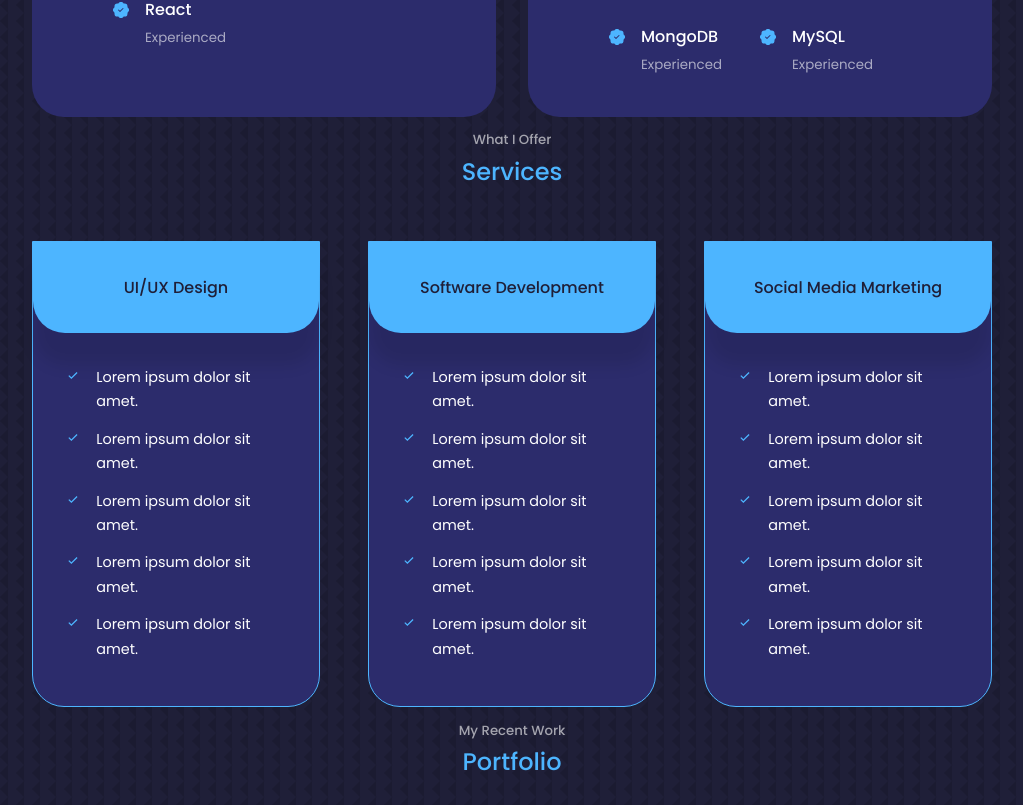
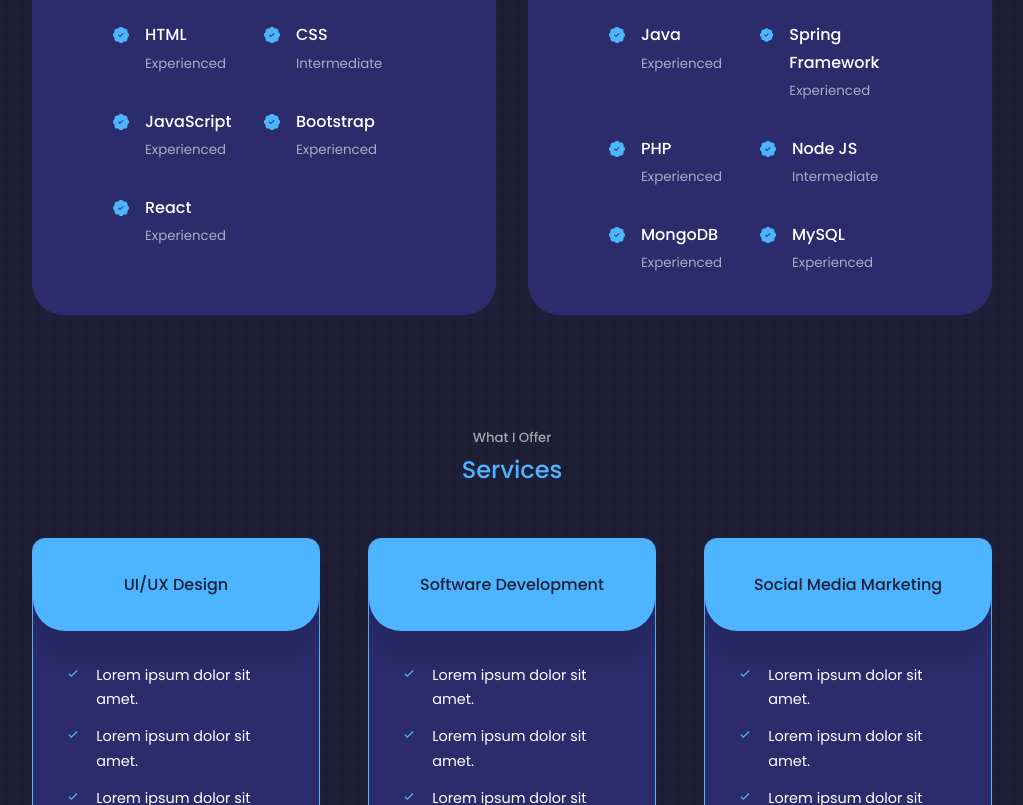
Before and after one commit to smashyou/portfolio, a React (Create React App) app: page / in a window 1280 px wide. Shown: the part 1795-2600 px from the top of the page, without its empty margins (128-1151 px from the left). Built offline with nearby package versions, Linux system fonts and the light colour scheme.

Commit message:
touch up on css styling

```diff
--- a/src/components/header/CTA.jsx
+++ b/src/components/header/CTA.jsx
@@ -2,6 +2,7 @@ import React from "react";
 import "./modal.css";
 import Resume from "../../assets/resume_jy.pdf";
 
+// Call To Action Component
 const { useState, useEffect } = React;
 const Modal = ({ onRequestClose }) => {
   // Use useEffect to add an event listener to the document
--- a/src/components/portfolio/portfolio.css
+++ b/src/components/portfolio/portfolio.css
@@ -30,6 +30,7 @@
   display: flex;
   gap: 1rem;
   margin-bottom: 1rem;
+  justify-content: flex-end;
 }
 
 /* ==================== MEDIA QUERIES (MEDIUM DEVICES) ==================== */
--- a/src/components/services/services.css
+++ b/src/components/services/services.css
@@ -6,7 +6,7 @@
 
 .service {
   background: var(--color-bg-variant);
-  border-radius: 0 0 2rem 2rem;
+  border-radius: 0.8rem 0.8rem 2rem 2rem;
   border: 1px solid var(--color-primary);
   height: fit-content;
   transition: var(--transition);
@@ -21,7 +21,7 @@
 .service__head {
   background: var(--color-primary);
   padding: 2rem;
-  border-radius: 0 0 2rem 2rem;
+  border-radius: 0.7rem 0.7rem 2rem 2rem;
   box-shadow: 0 2rem 1rem rgba(0, 0, 0, 0.1);
 }
 
--- a/src/index.css
+++ b/src/index.css
@@ -61,7 +61,7 @@ h1 {
 }
 
 section {
-  margin-top: 0.8rem;
+  margin-top: 7rem;
 }
 
 section > h2,
```
